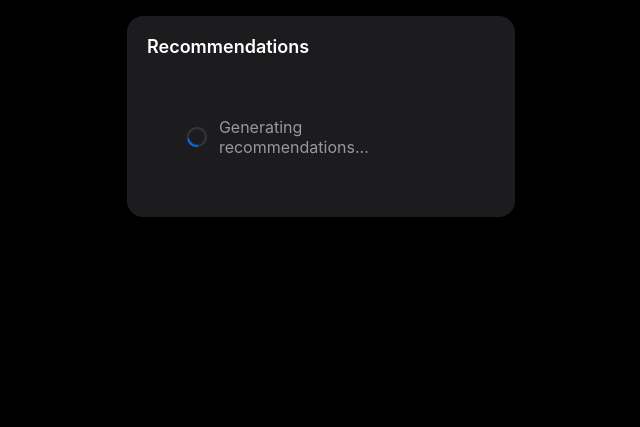
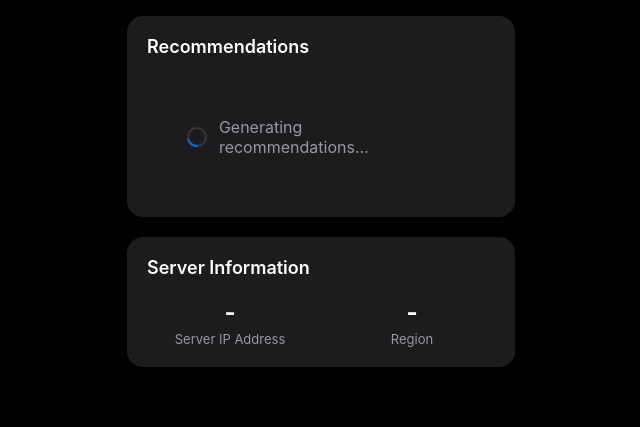
Before and after one commit to v97111/Pro, a Flask app: template templates/analysis.html in a window 1280 px wide. Shown: the part 946-1373 px from the top of the page, without its empty margins (319-959 px from the left). Before the commit the page ends 1163 px from the top, so only its background shows below. Run offline with Flask 3, Linux system fonts and the light colour scheme; the template is opened without the code that fills it, so the values that code supplies are empty; parts of the project's set-up code (start-up, migrations or seed data) failed here and were passed over.

Commit message:
Update analysis.html

```diff
--- a/templates/analysis.html
+++ b/templates/analysis.html
@@ -418,6 +418,25 @@
                 </div>
             </div>
         </div>
+
+        <!-- Server Information -->
+        <div class="card">
+            <div class="card-header">
+                <div class="card-title">Server Information</div>
+            </div>
+            <div class="card-content">
+                <div class="stats-grid">
+                    <div class="stat-item">
+                        <div class="stat-value" id="serverIP">-</div>
+                        <div class="stat-label">Server IP Address</div>
+                    </div>
+                    <div class="stat-item">
+                        <div class="stat-value" id="serverRegion">-</div>
+                        <div class="stat-label">Region</div>
+                    </div>
+                </div>
+            </div>
+        </div>
     </div>
 
     <script>
@@ -489,6 +508,9 @@
 
                 // Render recommendations
                 renderRecommendations(data.recommendations || []);
+
+                // Load server info
+                loadServerInfo();
 
                 refreshIcon.textContent = '✅';
                 setTimeout(() => {
@@ -587,6 +609,31 @@
             `).join('');
         }
 
+        async function loadServerInfo() {
+            try {
+                // Get server info from our local API
+                const response = await fetch('/api/server-info');
+                const data = await response.json();
+
+                if (data.error) {
+                    document.getElementById('serverIP').textContent = 'Unable to fetch';
+                    document.getElementById('serverRegion').textContent = 'Unknown';
+                    console.error('Server info error:', data.error);
+                    return;
+                }
+
+                // Display the actual server IP and hostname
+                const ipDisplay = data.hostname ? `${data.ip} (${data.hostname})` : data.ip;
+                document.getElementById('serverIP').textContent = ipDisplay;
+                document.getElementById('serverRegion').textContent = data.region || 'Unknown';
+
+            } catch (error) {
+                document.getElementById('serverIP').textContent = 'Unable to fetch';
+                document.getElementById('serverRegion').textContent = 'Unknown';
+                console.error('Failed to load server info:', error);
+            }
+        }
+
         // Load analytics on page load
         loadAnalytics();
 
```
